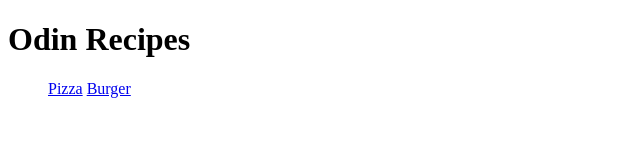
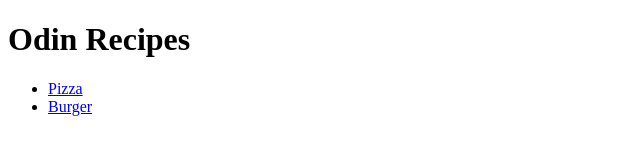
Before and after one commit to DanMadd/odin-recipes, a plain HTML site: page index.html in a window 1280 px wide. Shown: the whole page, without its empty margins (0-640 px from the left). Drawn offline with Linux system fonts and the light colour scheme.

Commit message:
Fixed pages list
Added <li> tags to index for other pages

```diff
--- a/index.html
+++ b/index.html
@@ -8,8 +8,8 @@
 <body>
     <h1>Odin Recipes</h1>
     <ul>
-        <a href="./recipes/pizza.html">Pizza</a>
-        <a href="./recipes/burger.html">Burger</a>
+        <li><a href="./recipes/pizza.html">Pizza</a></li>
+        <li><a href="./recipes/burger.html">Burger</a></li>
     </ul>
 </body>
 </html>
```
